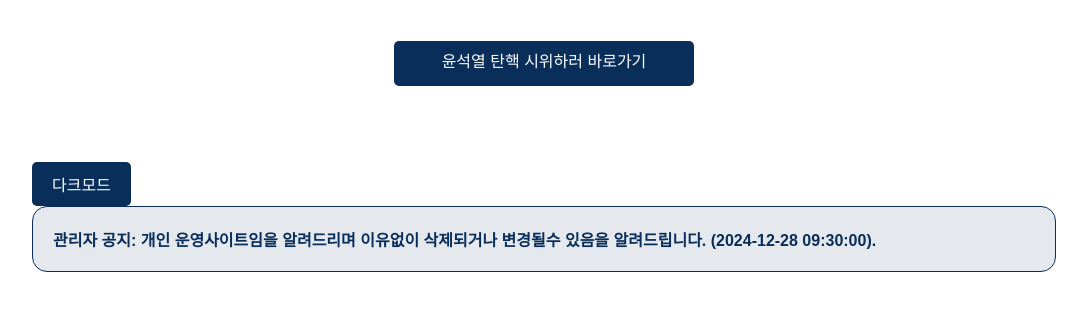
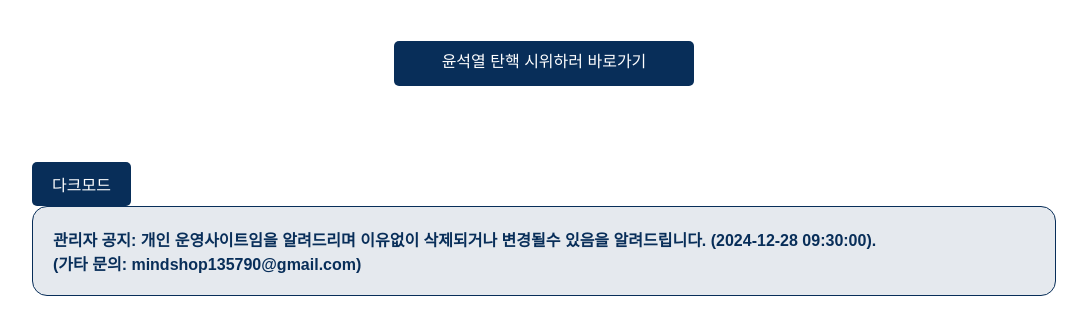
Before and after one commit to kimKIIK/XKSGOR, a plain HTML site: page index.html in a window 1280 px wide. Shown: the part 522-838 px from the top of the page, without its empty margins (96-1183 px from the left). Before the commit the page ends 814 px from the top, so only its background shows below. Drawn offline with Linux system fonts and the light colour scheme.

Commit message:
Update index.html

```diff
--- a/index.html
+++ b/index.html
@@ -135,7 +135,8 @@
 <div class="comment-section">
     <button class="submit-btn" id="toggleMode">다크모드</button>
     <div class="announcement" id="announcement">
-        관리자 공지: 개인 운영사이트임을 알려드리며 이유없이 삭제되거나 변경될수 있음을 알려드립니다. (2024-12-28 09:30:00).
+        관리자 공지: 개인 운영사이트임을 알려드리며 이유없이 삭제되거나 변경될수 있음을 알려드립니다. (2024-12-28 09:30:00).<br>
+                    (가타 문의: mindshop135790@gmail.com)
     </div>
 </div>
 
```
